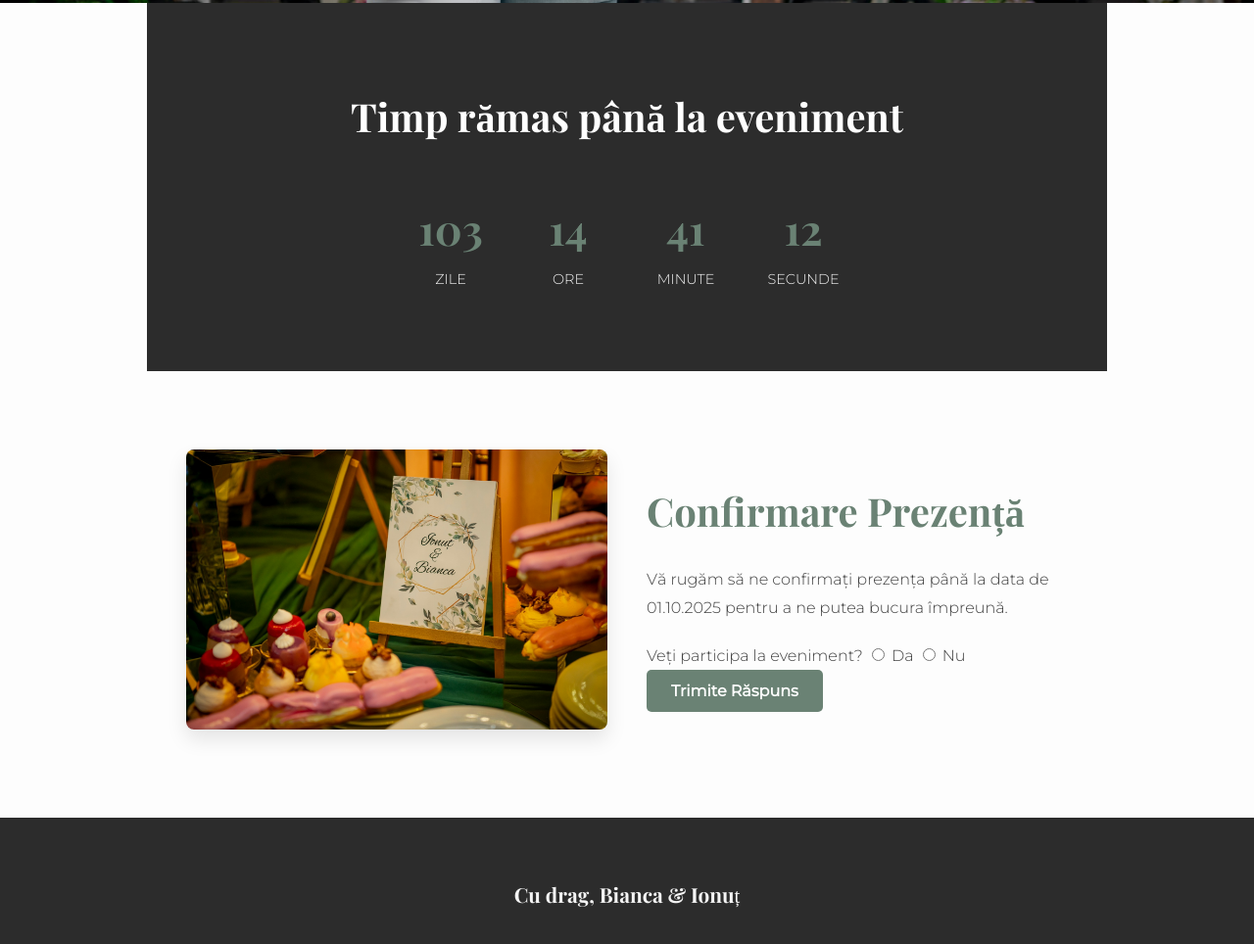
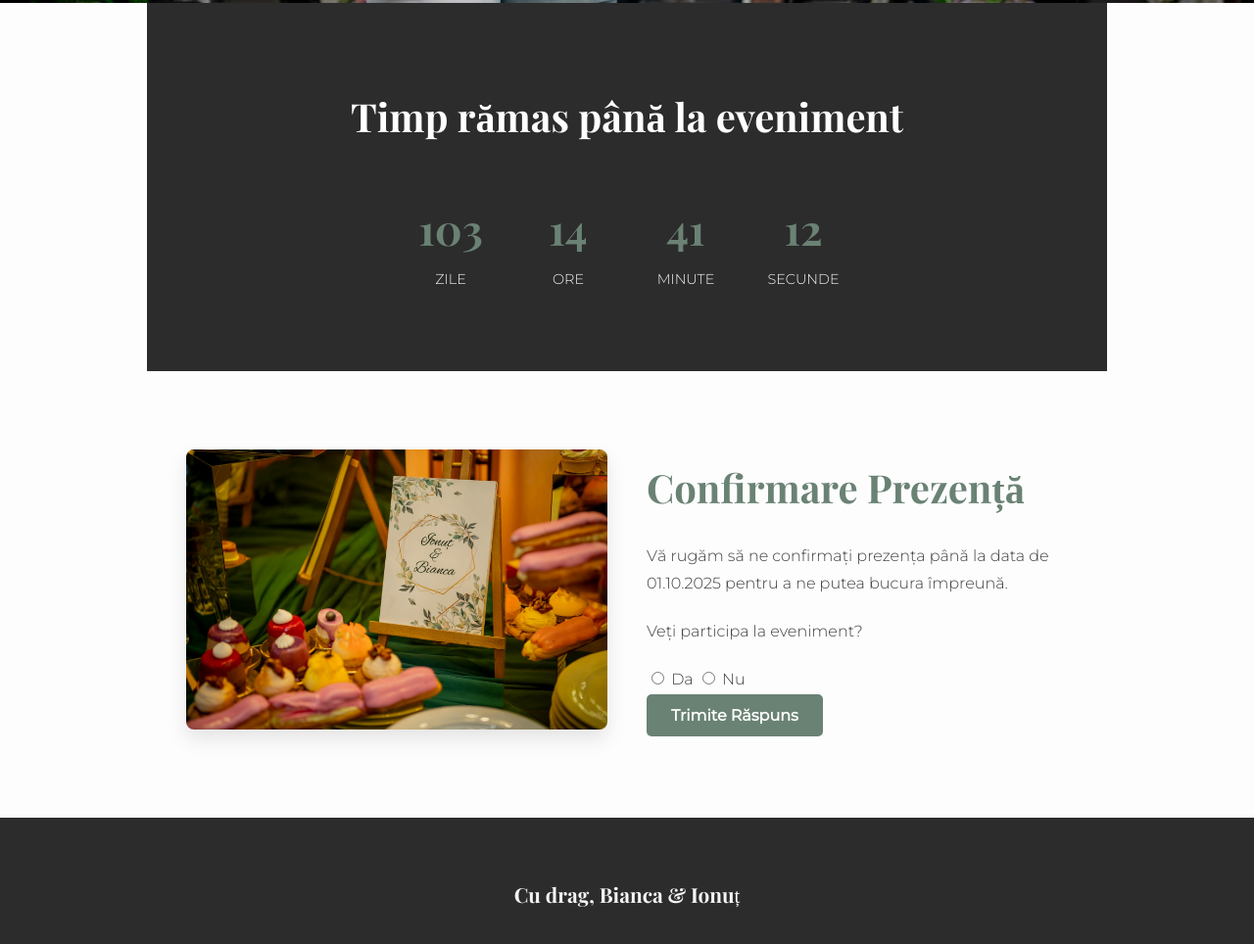
Before and after one commit to hirjoabaioan/nuntaCurelea, a plain HTML site: page index.html in a window 1280 px wide. Shown: the part 2648-3612 px from the top of the page at 98% size. Drawn offline with nearby package versions, Linux system fonts and the light colour scheme.

Commit message:
Update index.html

```diff
--- a/index.html
+++ b/index.html
@@ -88,7 +88,7 @@
 
             <form id="rsvp-form">
                 <div class="form-floating">
-                    <label>Veți participa la eveniment?</label>
+                    <p>Veți participa la eveniment?</p>
                     <input class="form-check-input" type="radio" id="prezenta-da" name="prezenta" value="Da" required>
                     <label class="form-check-label" for="prezenta-da">Da</label>
                     <input class="form-check-input" type="radio" id="prezenta-nu" name="prezenta" value="Nu">
```
